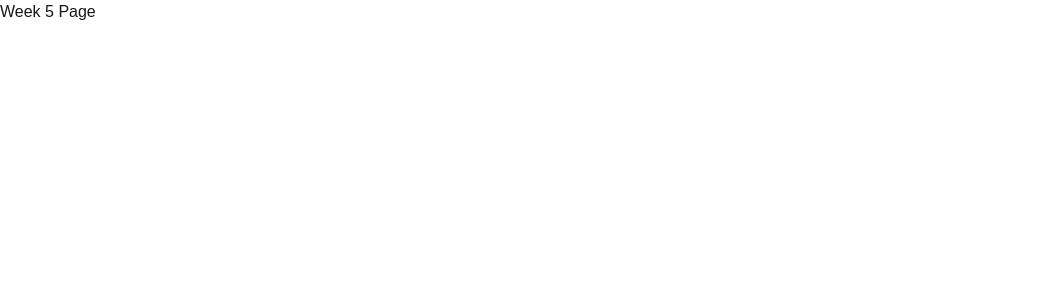
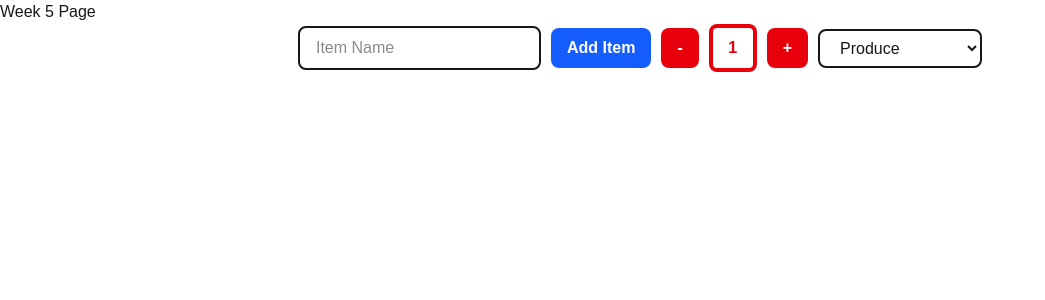
Before and after one commit to MatthewBelsha/cprg306-assignments, a Next.js app: page /week-5 in a window 1280 px wide. Shown: the top 300 px of the page, without its empty margins (0-1045 px from the left). Built offline with nearby package versions, Linux system fonts and the light colour scheme.

Commit message:
week 5
week 5 mostly functional needs styling, alert needs to be modified

```diff
--- /dev/null
+++ b/app/week-5/new-item.js
@@ -0,0 +1,80 @@
+"use client";
+
+import { useState } from "react";
+
+export default function NewItem() {
+  const [quantity, setQuantity] = useState(1);
+
+  // Increment function (max 20)
+  const increment = () => {
+    setQuantity((prev) => (prev < 20 ? prev + 1 : prev));
+  };
+
+  // Decrement function (min 1)
+  const decrement = () => {
+    setQuantity((prev) => (prev > 1 ? prev - 1 : prev));
+  };
+
+  // needs a input box with a name , quantity changer and a dropdown with the grocery options
+  // to add new items and use an alert to notify the user that the item has been added to the list
+  //reset the quantity to 1 after adding the item
+  // the alert should say "Added [quantity] of [name] [category]"
+  // the input box should have a placeholder "Item Name"
+  const [name, setName] = useState("");
+
+  const dropdownOptions = [
+    "Produce",
+    "Dairy",
+    "Bakery",
+    "Meat",
+    "Frozen Foods",
+    "Canned Goods",
+    "Dry Goods",
+    "Beverages",
+    "Snacks",
+    "Household",
+    "Other",
+  ];
+
+  return (
+    <div className="flex justify-center">
+      <div style={{ display: "flex", alignItems: "center", gap: "10px" }}>
+        <input
+          type="text"
+          placeholder="Item Name"
+          value={name}
+          onChange={(e) => setName(e.target.value)}
+          className="border-2 rounded-lg px-4 py-2"
+        />
+        <button
+          className="bg-blue-600 text-white font-semibold py-2 px-4 rounded-lg hover:bg-blue-700 transition"
+          onClick={() => alert(`Added ${quantity} of ${name} to the list!`)}
+        >
+          Add Item
+        </button>
+        <button
+          className="bg-red-600 text-white font-semibold py-2 px-4 rounded-lg hover:bg-red-700 transition"
+          onClick={decrement}
+        >
+          -
+        </button>
+        <span className="w-12 h-12 flex items-center justify-center border-4 border-red-600 rounded-lg font-semibold text-red-600 bg-white">
+          {quantity}
+        </span>
+        <button
+          className="bg-red-600 text-white font-semibold py-2 px-4 rounded-lg hover:bg-red-700 transition"
+          onClick={increment}
+        >
+          +
+        </button>
+        <select className="border-2 rounded-lg px-4 py-2">
+          {dropdownOptions.map((option) => (
+            <option key={option} value={option}>
+              {option}
+            </option>
+          ))}
+        </select>
+      </div>
+    </div>
+  );
+}
--- a/app/week-5/page.js
+++ b/app/week-5/page.js
@@ -1,7 +1,10 @@
+import NewItem from "./new-item";
+
 export default function Page() {
   return (
     <main>
       <h1>Week 5 Page</h1>
+      <NewItem />
     </main>
   );
 }
```
